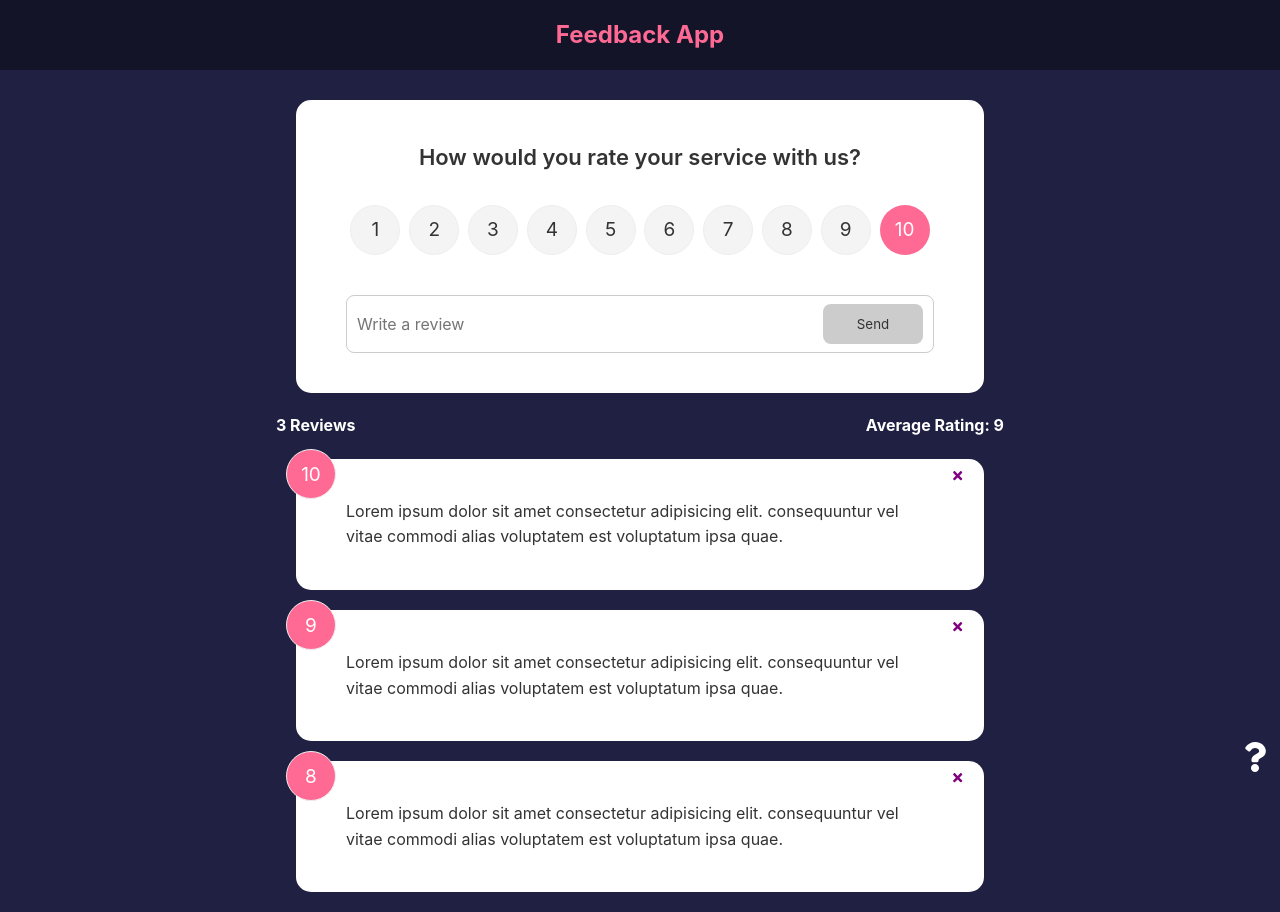
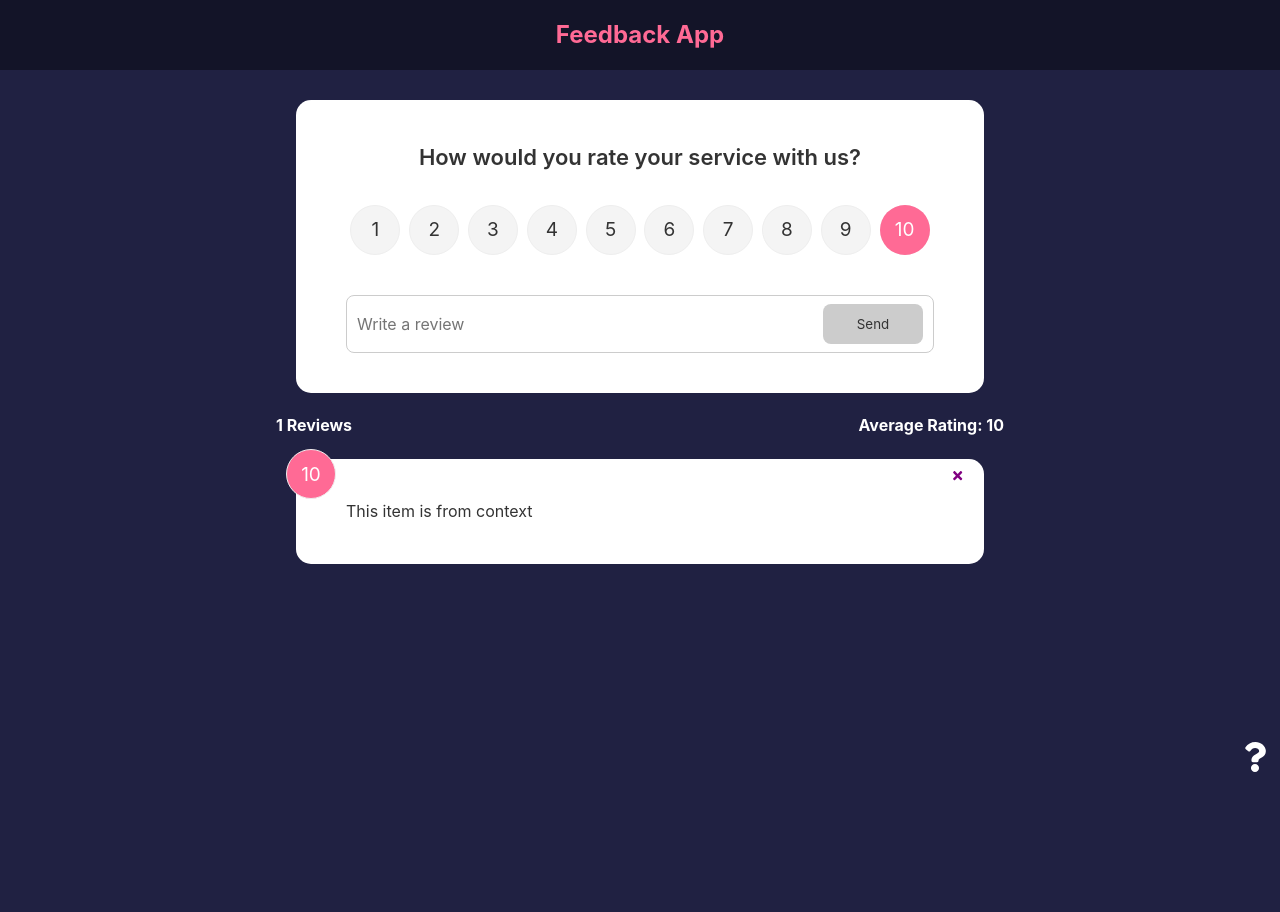
Before and after one commit to lukeclimen/feedback-app, a React (Create React App) app: page / in a window 1280 px wide. After the commit the page ends 800 px from the top, so only its background shows below. Built offline with nearby package versions, Linux system fonts and the light colour scheme.

Commit message:
Adding a global context to avoid prop drilling

```diff
--- a/src/App.js
+++ b/src/App.js
@@ -7,6 +7,7 @@
 import FeedbackStats from "./components/FeedbackStats";
 import FeedbackForm from "./components/FeedbackForm";
 import AboutPage from "./pages/AboutPage";
+import { FeedbackProvider } from "./context/FeedbackContext";
 import AboutIconLink from "./components/AboutIconLink";
 import { Link } from "react-router-dom";
 
@@ -25,6 +26,7 @@
 	};
 
 	return (
+		<FeedbackProvider>
 			<Router>
 				<Header />
 				<div className='container'>
@@ -37,7 +39,6 @@
 									<FeedbackForm handleAdd={addFeedback} />
 									<FeedbackStats feedback={feedback} />
 									<FeedbackList
-									feedback={feedback}
 										handleDelete={deleteFeedback}
 									/>
 									<AboutIconLink />
@@ -51,6 +52,7 @@
 					</Routes>
 				</div>
 			</Router>
+		</FeedbackProvider>
 	);
 }
 
--- a/src/components/FeedbackList.jsx
+++ b/src/components/FeedbackList.jsx
@@ -1,8 +1,12 @@
 import FeedbackItem from './FeedbackItem';
-import PropTypes from 'prop-types';
 import {motion, AnimatePresence} from 'framer-motion'
+import {useContext} from 'react';
+import FeedbackContext from '../context/FeedbackContext';
 
-function FeedbackList( {feedback, handleDelete}) {
+function FeedbackList( { handleDelete}) {
+
+    const {feedback} = useContext(FeedbackContext);
+
     if(!feedback || feedback.length === 0) {
         return(<p>No feedback yet</p>);
     }
@@ -26,23 +30,6 @@
             </AnimatePresence>
         </div>
     )
-    // return (
-    //     <div className='feedback-list'>
-    //         {feedback.map((item) => (
-    //             <FeedbackItem key={item.id} item={item} handleDelete={handleDelete}/>
-    //         ))}
-    //     </div>
-    // )
-}
-
-FeedbackList.propTypes = {
-    feedback: PropTypes.arrayOf(
-        PropTypes.shape({
-            id: PropTypes.number.isRequired,
-            text: PropTypes.string.isRequired,
-            rating: PropTypes.number.isRequired,
-        })
-    ),
 }
 
 export default FeedbackList
--- a/src/components/FeedbackStats.jsx
+++ b/src/components/FeedbackStats.jsx
@@ -1,7 +1,8 @@
-import React from 'react'
-import PropTypes from 'prop-types';
+import {useContext} from 'react';
+import FeedbackContext from '../context/FeedbackContext';
 
-function FeedbackStats({feedback}) {
+function FeedbackStats({}) {
+    const {feedback} = useContext(FeedbackContext);
 
     // Calculate ratings average
     let average = feedback.reduce((acc, curr) => {
@@ -18,10 +19,6 @@
             <h4>Average Rating: {isNaN(average) ? 0 : average}</h4>
         </div>
     )
-
-    FeedbackStats.propTypes({
-        feedback: PropTypes.array.isRequired,
-    });
 }
 
 export default FeedbackStats
--- /dev/null
+++ b/src/context/FeedbackContext.js
@@ -0,0 +1,21 @@
+import { createContext, useState } from "react";
+
+const FeedbackContext = createContext();
+
+export const FeedbackProvider = ({ children }) => {
+	const [feedback, setFeedback] = useState([
+		{
+			id: 1,
+			text: "This item is from context",
+			rating: 10,
+		},
+	]);
+
+	return (
+		<FeedbackContext.Provider value={{ feedback }}>
+			{children}
+		</FeedbackContext.Provider>
+	);
+};
+
+export default FeedbackContext;
```
Lines whose indentation alone changed are shown as unchanged.
